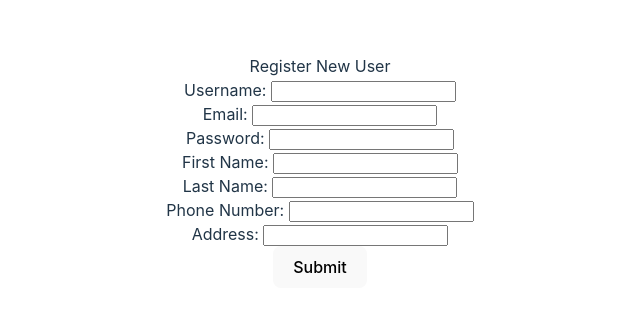
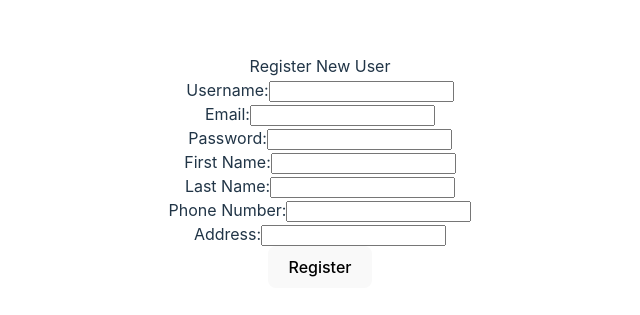
Before and after one commit to ZefAnderson/Stu-Reg-Capstone, a React (Vite) app in the folder client/: page /registration in a window 1280 px wide. Shown: the part 229-544 px from the top of the page, without its empty margins (320-960 px from the left). Built offline with nearby package versions, Linux system fonts and the light colour scheme; no server answers.

Commit message:
updated registration

```diff
--- a/client/src/Pages/RegistrationPage.jsx
+++ b/client/src/Pages/RegistrationPage.jsx
@@ -1,37 +1,88 @@
 import { useState, useEffect } from "react";
 
 export function RegistrationPage() {
-    const [data, setData] = useState(null);
-    useEffect(() => {
-        fetch("/api/registration")
-          .then((res) => res.json())
-          .then((data) => setData(data.message));
-      }, []);
+    const [username, setUsername] = useState('');
+    const [email, setEmail] = useState('');
+    const [password, setPassword] = useState('');
+    const [fname, setFname] = useState('');
+    const [lname, setLname] = useState('');
+    const [phone, setPhone] = useState('');
+    const [address, setAddress] = useState('');
+
+    const handleSubmit = (e) => {
+        e.preventDefault();
+        fetch('/api/registration', {
+            method: 'POST',
+            body: JSON.stringify({ username: username, email: email, password: password, fname: fname, lname: lname, phone: phone, address: address }),
+            headers: {
+                'Content-type': 'application/json'
+            }
+        })
+    }
 
     return (
         <div>
             <header>
                 Register New User
             </header>
-            <form>
-                <label for="username">Username: </label>
-                <input type="text" id="username"></input><br></br>
-                <label for="email">Email: </label>
-                <input type="text" id="email"></input><br></br>
-                <label for="password">Password: </label>
-                <input type="text" id="password"></input><br></br>
-                <label for="fname">First Name: </label>
-                <input type="text" id="fname"></input><br></br>
-                <label for="lname">Last Name: </label>
-                <input type="text" id="lname"></input><br></br>
-                <label for="phone">Phone Number: </label>
-                <input type="number" id="phone"></input><br></br>
-                <label for="address">Address: </label>
-                <input type="text" id="address"></input>
+            <form onSubmit={handleSubmit}>
+                <label>Username:
+                    <input
+                        type="text"
+                        value={username}
+                        onChange={(e) => setUsername(e.target.value)}
+                    />
+                </label>
+                <br />
+                <label>Email:
+                    <input
+                        type="text"
+                        value={email}
+                        onChange={(e) => setEmail(e.target.value)}
+                    />
+                </label>
+                <br />
+                <label>Password:
+                    <input
+                        type="password"
+                        value={password}
+                        onChange={(e) => setPassword(e.target.value)}
+                    />
+                </label>
+                <br />
+                <label>First Name:
+                    <input
+                        type="text"
+                        value={fname}
+                        onChange={(e) => setFname(e.target.value)}
+                    />
+                </label>
+                <br />
+                <label>Last Name:
+                    <input
+                        type="text"
+                        value={lname}
+                        onChange={(e) => setLname(e.target.value)}
+                    />
+                </label>
+                <br />
+                <label>Phone Number:
+                    <input
+                        type="number"
+                        value={phone}
+                        onChange={(e) => setPhone(e.target.value)}
+                    />
+                </label>
+                <br />
+                <label>Address:
+                    <input
+                        type="text"
+                        value={address}
+                        onChange={(e) => setAddress(e.target.value)}
+                    />
+                </label>
             </form>
-            <button>
-                Submit
-            </button>
+            <button type="submit">Register</button>
         </div>
     )
 }
```
